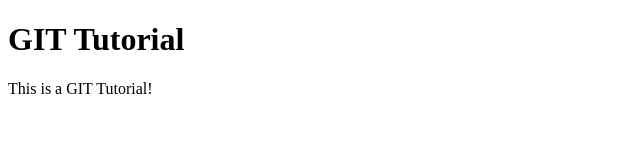
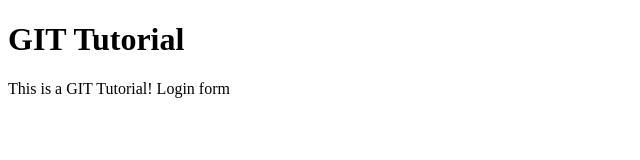
Before and after one commit to nOObTempo/gitTutorial, a plain HTML site: page index.html in a window 1280 px wide. Shown: the full height of the page, 0-640 px from the left. Drawn offline with Linux system fonts and the light colour scheme.

Commit message:
login form

```diff
--- a/index.html
+++ b/index.html
@@ -7,7 +7,8 @@
 
 	<h1>GIT Tutorial</h1>
 
-	<p> This is a GIT Tutorial!
+	This is a GIT Tutorial!
+	Login form
 
 </body>
 </html>
```
Also changed, not shown: login.html (added, +1 -0 lines).
